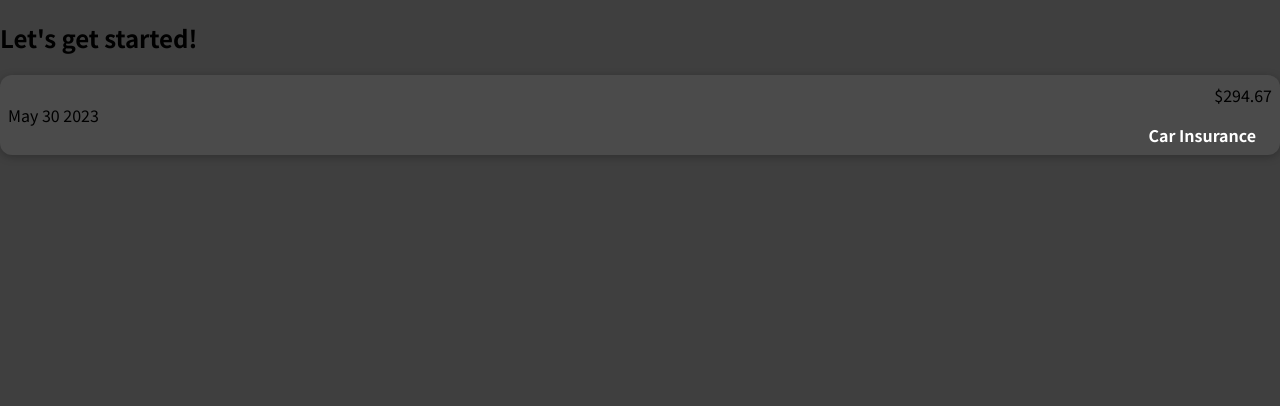
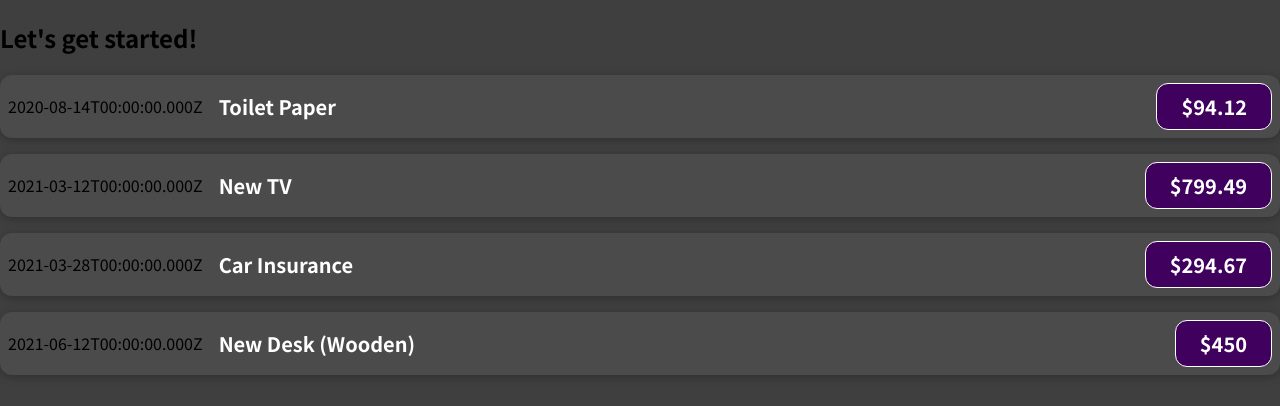
Before and after one commit to Ujjwalsharma7/Expense_Tracker, a JavaScript app: page / in a window 1280 px wide. Shown: the top 406 px of the page. Built offline with nearby package versions, Linux system fonts and the light colour scheme.

Commit message:
passing data via props

```diff
--- a/src/App.js
+++ b/src/App.js
@@ -1,10 +1,45 @@
 import Expenseitem from "./components/Expenseitem";
 
 function App() {
+  const expenses = [
+    {
+      id: 'e1',
+      title: 'Toilet Paper',
+      amount: 94.12,
+      date: new Date(2020, 7, 14),
+    },
+    { id: 'e2', title: 'New TV', amount: 799.49, date: new Date(2021, 2, 12) },
+    {
+      id: 'e3',
+      title: 'Car Insurance',
+      amount: 294.67,
+      date: new Date(2021, 2, 28),
+    },
+    {
+      id: 'e4',
+      title: 'New Desk (Wooden)',
+      amount: 450,
+      date: new Date(2021, 5, 12),
+    },
+  ];
   return (
     <div>
       <h2>Let's get started!</h2>
-     <Expenseitem></Expenseitem>
+     <Expenseitem
+     title={expenses[0].title}
+     amount = {expenses[0].amount}
+     date={expenses[0].date}></Expenseitem>
+     <Expenseitem  title={expenses[1].title}
+     amount = {expenses[1].amount}
+     date={expenses[1].date}></Expenseitem>
+     <Expenseitem
+      title={expenses[2].title}
+      amount = {expenses[2].amount}
+      date={expenses[2].date}></Expenseitem>
+     <Expenseitem
+      title={expenses[3].title}
+     amount = {expenses[3].amount}
+     date={expenses[3].date}></Expenseitem>
     </div>
   );
 }
--- a/src/components/Expenseitem.css
+++ b/src/components/Expenseitem.css
@@ -26,3 +26,38 @@
     margin: 0 1rem;
     color: white;
   }
+  .expense-item h2 {
+    color: #3a3a3a;
+    font-size: 1rem;
+    flex: 1;
+    margin: 0 1rem;
+    color: white;
+  }
+
+  .expense-item__price {
+    font-size: 1rem;
+    font-weight: bold;
+    color: white;
+    background-color: #40005d;
+    border: 1px solid white;
+    padding: 0.5rem;
+    border-radius: 12px;
+  }
+
+  @media (min-width: 580px) {
+    .expense-item__description {
+      flex-direction: row;
+      align-items: center;
+      justify-content: flex-start;
+      flex: 1;
+    }
+
+    .expense-item__description h2 {
+      font-size: 1.25rem;
+    }
+
+    .expense-item__price {
+      font-size: 1.25rem;
+      padding: 0.5rem 1.5rem;
+    }
+  }
--- a/src/components/Expenseitem.js
+++ b/src/components/Expenseitem.js
@@ -1,12 +1,13 @@
 import './Expenseitem.css'
 
-function Expenseitem(){
+function Expenseitem(props){
+
     return (
     <div className="expense-item">
-        <div>May 30 2023</div>
+        <div>{props.date.toISOString()}</div>
         <div className="expense-item__description">
-            <h2>Car Insurance</h2>
-            <div className="expense-item__price">$294.67</div>
+            <h2>{props.title}</h2>
+            <div className="expense-item__price">${props.amount}</div>
         </div>
     </div>
     );
```
